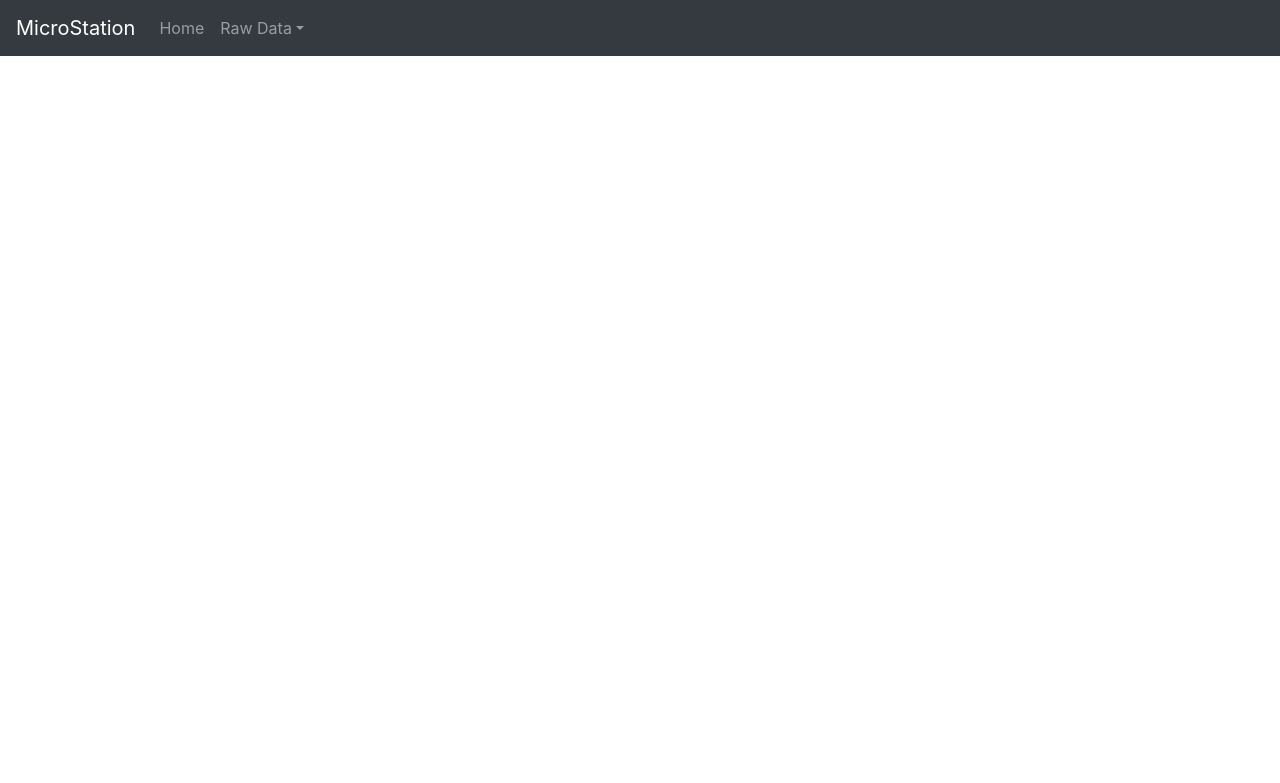
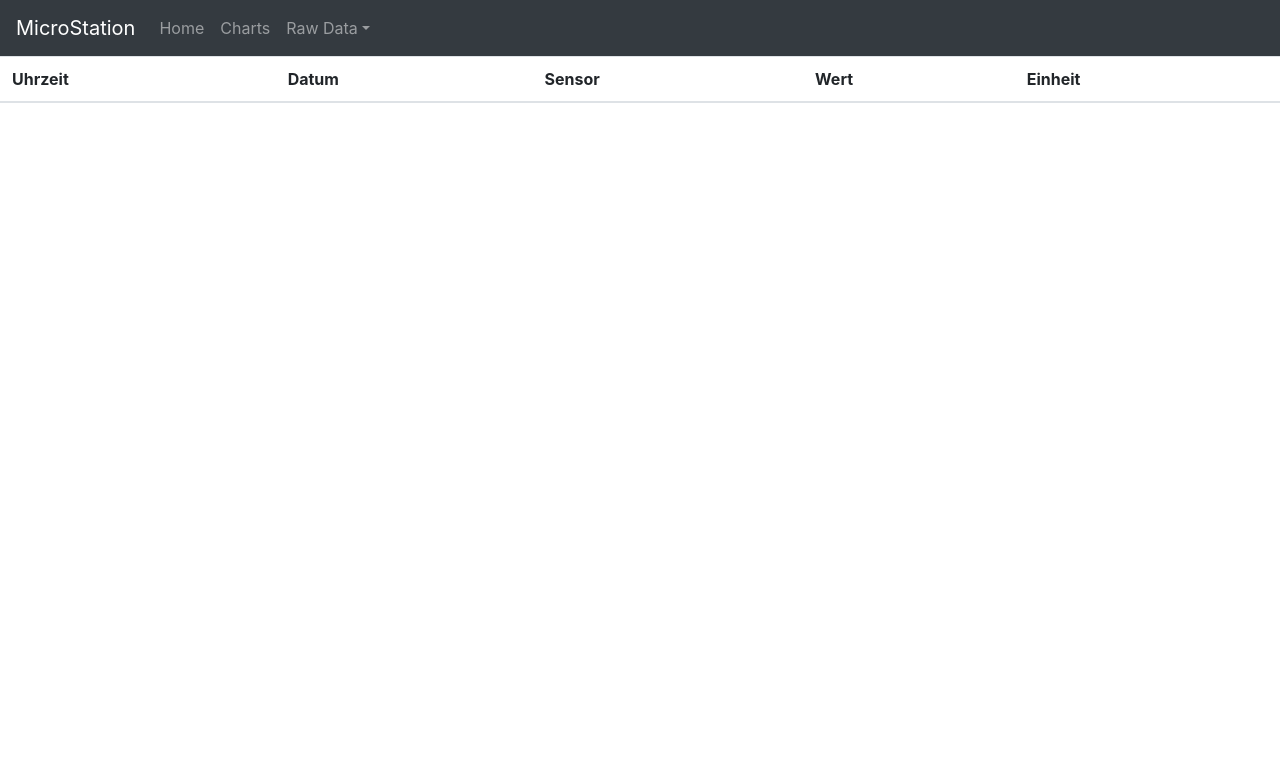
Before and after one commit to rklimpel/MicroStation, a Flask app: page /rawdata/1/1 in a window 1280 px wide. Shown: the top 783 px of the page. Run offline with Flask 2, Linux system fonts and the light colour scheme; data that the repository does not hold is empty; some libraries are stand-ins or nearby versions.

Commit message:
tables done and correct timezone calculation

```diff
--- a/server/server.py
+++ b/server/server.py
@@ -4,6 +4,7 @@ import time
 from flask import Flask,escape,request, render_template
 from tinydb import TinyDB, Query
 from datetime import datetime
+import pytz
 
 app = Flask(__name__)
 
@@ -19,18 +20,39 @@ def index():
     return render_template('index.html', title=title, name=name)
 
 @app.route('/rawdata/<table>/<station_id>',methods=['GET'])
-def view_temperature(station_id,table):
+def view_rawdata(station_id,table):
     db = TinyDB('./appdata/station_' + str(station_id) + '.json', indent=4)
     data = db.table(table).all()
 
+    local_tz = pytz.timezone('Europe/Berlin')
+    utc_tz = pytz.timezone('utc')
+    print(local_tz)
     for d in data:
         dt = datetime.fromtimestamp(d['timestamp'])
+        dt = utc_tz.localize(dt)
+        dt = dt.astimezone(local_tz)
         d['time'] = dt.time()
         d['date'] = dt.date()
 
     data.reverse()
 
     return render_template('listview.html', data=data)
+
+@app.route('/charts')
+def view_charts():
+    db = TinyDB('./appdata/station_0.json', indent=4)
+    data = db.table('humidity').all()
+
+    legend = 'Monthly Data'
+    labels = ["January", "February", "March", "April", "May", "June", "July", "August"]
+    values = [10, 9, 8, 7, 6, 4, 7, 8]
+    return render_template('chart.html', values=values, labels=labels, legend=legend)
+
+
+if __name__ == "__main__":
+    app.run(debug=True)
+
+
 
 # ------------------------ API -------------------------------
 
--- a/server/static/css/main.css
+++ b/server/static/css/main.css
@@ -1,4 +1,5 @@
 body {
+    padding-top: 56px;
     margin: 0;
     background: #FFFFFF;
 }
--- a/server/templates/head.html
+++ b/server/templates/head.html
@@ -8,4 +8,7 @@
     <script src="https://stackpath.bootstrapcdn.com/bootstrap/4.4.1/js/bootstrap.min.js"></script>
 
     <link rel="stylesheet" type="text/css" href="{{ url_for('static', filename='css/main.css') }}" />
+
+    <link rel="stylesheet" href="bower_components/chartist/dist/chartist.min.css">
+    <script src="bower_components/chartist/dist/chartist.min.js"></script>
 </head>
--- a/server/templates/listview.html
+++ b/server/templates/listview.html
@@ -7,21 +7,21 @@
         <table class="table table-hover">
             <thead>
                 <tr>
-                    <th scope="col">Uhrzeit</th>
-                    <th scope="col">Datum</th>
-                    <th scope="col">Sensor</th>
-                    <th scope="col">Wert</th>
-                    <th scope="col">Einheit</th>
+                    <th class="text-left" scope="col">Uhrzeit</th>
+                    <th class="text-left" scope="col">Datum</th>
+                    <th class="text-left" scope="col">Sensor</th>
+                    <th class="text-left" scope="col">Wert</th>
+                    <th class="text-left" scope="col">Einheit</th>
                 </tr>
             </thead>
             <tbody>
                 {% for entry in data %}
                 <tr>
-                    <td>{{ entry.time }}</td>
-                    <td>{{ entry.date }}</td>
-                    <td>{{ entry.sensor }}</td>
-                    <td>{{ entry.value }}</td>
-                    <td>{{ entry.unit }}</td>
+                    <td class="text-left">{{ entry.time }}</td>
+                    <td class="text-left">{{ entry.date }}</td>
+                    <td class="text-left">{{ entry.sensor }}</td>
+                    <td class="text-left">{{ entry.value }}</td>
+                    <td class="text-left">{{ entry.unit }}</td>
                 </tr>
                 {% endfor %}
             </tbody>
--- a/server/templates/navbar.html
+++ b/server/templates/navbar.html
@@ -8,6 +8,9 @@
         <ul class="navbar-nav mr-auto">
             <li class="nav-item">
                 <a class="nav-link" href="/">Home<span class="sr-only">(current)</span></a>
+            </li>
+            <li class="nav-item">
+                <a class="nav-link" href="/charts">Charts</a>
             </li>
             <li class="nav-item dropdown">
                 <a class="nav-link dropdown-toggle" href="#" id="navbarDropdown" role="button" data-toggle="dropdown" aria-haspopup="true" aria-expanded="false">Raw Data</a>
--- a/station/pi/read_station.py
+++ b/station/pi/read_station.py
@@ -53,9 +53,9 @@ def sent_data(value,sensor,unit,data_type):
     requests.post(url, json = data_object)
 
 sent_data(humidity_am2302,"am2302","%","humidities")
-sent_data(temperature_am2302,"am2302","C","temperatures")
-
-
+sent_data(temperature_am2302,"am2302","°C","temperatures")
+sent_data(humidity_dht11,"dht11","%","humidities")
+sent_data(temperature_dht11,"dht11","°C","temperatures")
 
 GPIO.output(pin_led_yellow,False)
 GPIO.output(pin_led_green,True)
```
Also changed, not shown: server/templates/charts.html (added, +13 -0 lines), 1 other file.
